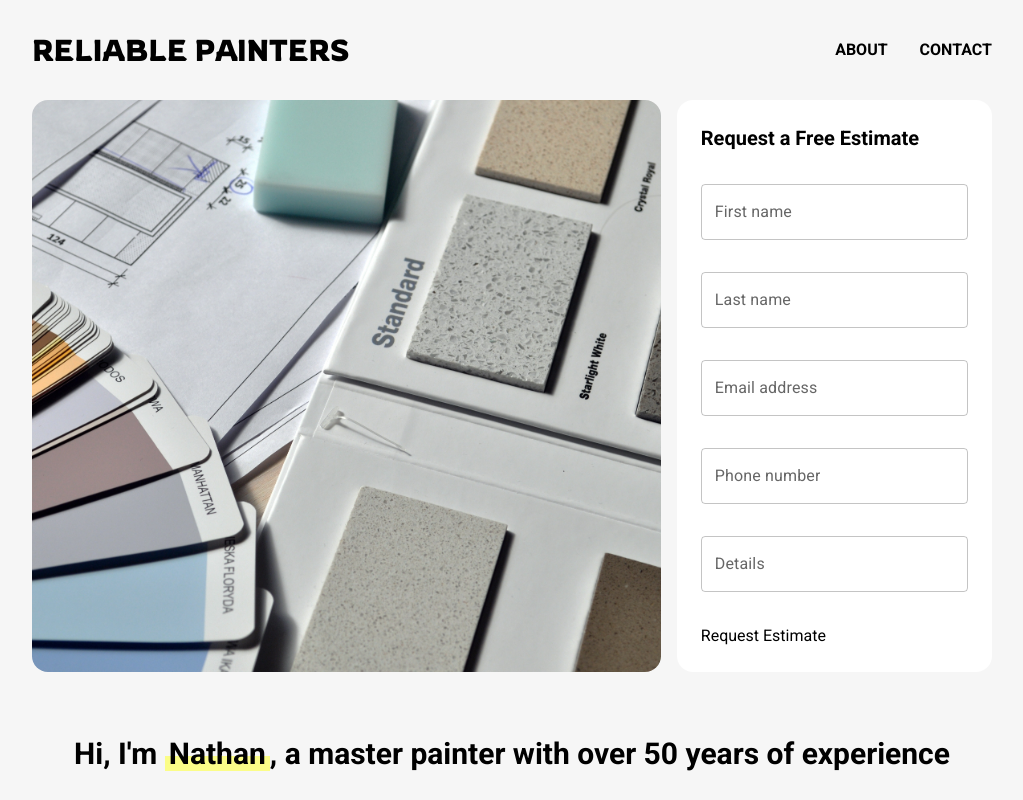
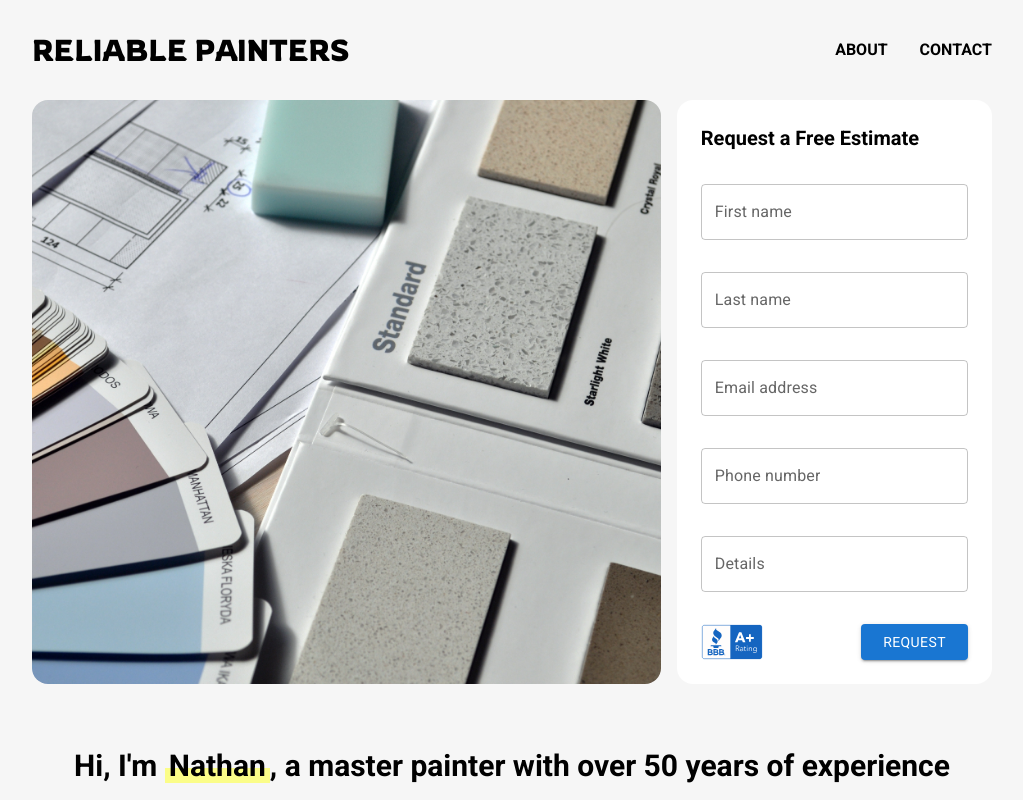
Before and after one commit to tlannigan/reliable-painter-react, a React (Create React App) app: page / in a window 1280 px wide. Shown: the top 800 px of the page, without its empty margins (128-1151 px from the left). Built offline with nearby package versions, Linux system fonts and the light colour scheme.

Commit message:
Fix styling for BBB SVG and request estimate button

```diff
--- a/src/components/estimates/EstimateForm.js
+++ b/src/components/estimates/EstimateForm.js
@@ -1,12 +1,13 @@
-import { TextField } from '@mui/material'
+import { Button, TextField } from '@mui/material'
 import React, { Component } from 'react'
+import bbbImage from '../../assets/images/bbb_a_plus_rating.svg';
 
 export class EstimateForm extends Component {
   render() {
     return (
       <div className='flex flex-col basis-4/12 justify-between gap-y-8 section'>
         <div className='text-xl roboto-bold'>
-            <h3>Request a Free Estimate</h3>
+          <h3>Request a Free Estimate</h3>
         </div>
         <div className=''>
           <TextField fullWidth id='estimate-first-name' label='First name' variant='outlined' placeholder={'John'} />
@@ -23,8 +24,13 @@ export class EstimateForm extends Component {
         <div className=''>
           <TextField fullWidth id='estimate-details' label='Details' variant='outlined' placeholder={'My bathroom needs repainting...'} />
         </div>
-        <div>
-            <button>Request Estimate</button>
+        <div className='flex items-center justify-between'>
+          <div className='flex-auto'>
+            <img src={bbbImage} alt='BBB A+ rating' className='svg-filter h-[36px]' />
+          </div>
+          <div className='basis-2/5'>
+            <Button fullWidth size="large" variant='contained' className='!text-sm'>REQUEST</Button>
+          </div>
         </div>
       </div>
     )
```
